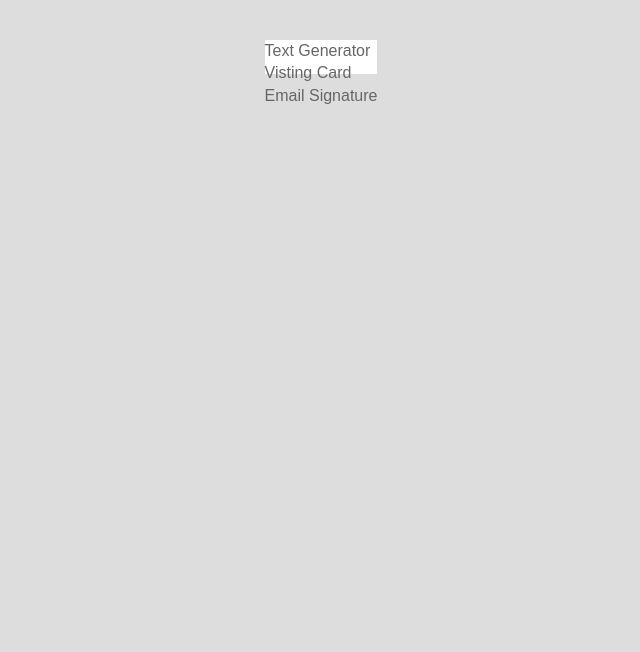
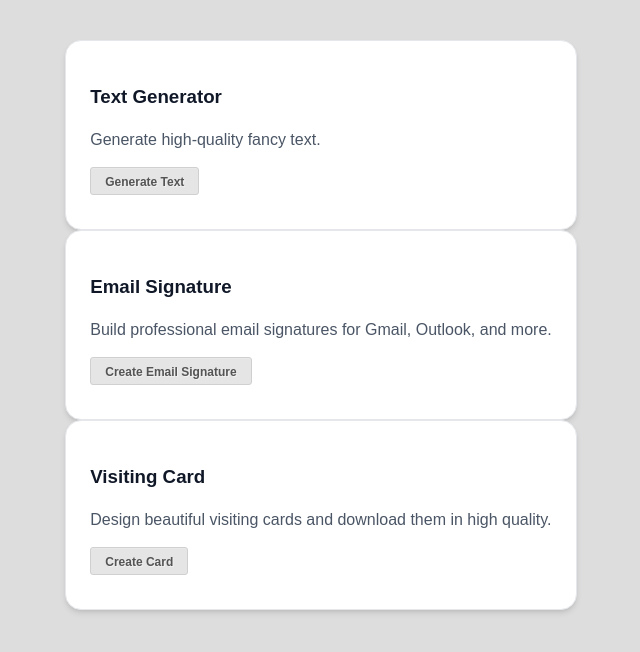
Before and after one commit to gs-web-technologies/fancy-text, a Next.js app: page / in a window 1280 px wide. Shown: the top 652 px of the page, without its empty margins (319-959 px from the left). Built offline with nearby package versions, Linux system fonts and the light colour scheme.

Commit message:
added front page to visit text-generator, emailSignature and vistingcards

```diff
--- a/src/app/email-signature/Form.jsx
+++ b/src/app/email-signature/Form.jsx
@@ -71,7 +71,7 @@ const schema = z.object({
 });
 
 
-function Form() {
+function Form({template = '1'}) {
     const { register, setValue, handleSubmit, reset, watch, formState: { errors, isDirty } } = useForm({
         resolver: zodResolver(schema)
     });
@@ -81,7 +81,7 @@ function Form() {
     const [issubmitted, setSubmitted] = useState(false);
     const formValues = watch();
     const [selectedFile, SetSelectedFile] = useState();
-    const [templatetype, SetTemplatetype] = useState("1");
+    const [templatetype, SetTemplatetype] = useState(template);
 
 
     let defaultValues = {
@@ -160,7 +160,9 @@ function Form() {
                                 name="template_type"
                                 id="email_signature"
                                 SetTemplatetype={SetTemplatetype}
-                                label="Email Signatures" />
+                                label="Email Signatures"
+                                template = {template}
+                                />
 
                             <RadioButton
                                 type="radio"
@@ -168,7 +170,9 @@ function Form() {
                                 name="template_type"
                                 id="visiting_card"
                                 SetTemplatetype={SetTemplatetype}
-                                label="Visiting Cards" />
+                                label="Visiting Cards"
+                                template = {template}
+                                />
                         </div>
 
                         <Input
--- a/src/app/email-signature/page.jsx
+++ b/src/app/email-signature/page.jsx
@@ -1,11 +1,15 @@
+"use client";
+import { useSearchParams } from "next/navigation";
 import Form from "./Form";
 
 
 export default function EmailSignature() {
+    const searchParams = useSearchParams();
+    const type = searchParams.get('type');
 
     return (
         <div>
-            <Form />
+            <Form template={type} />
         </div>
     );
 }
--- a/src/app/page.js
+++ b/src/app/page.js
@@ -1,17 +1,50 @@
+"use client";
 import Link from "next/link";
 
 export default function Home() {
     return (
-        <div className="d-flex flex-wrap gap-6 bg-white align-item-center justify-content-center h-[34px] mx-auto">
-            <div>
-                <Link href="/text-generator">Text Generator</Link>
+        <div className="row mb-2 mx-auto">
+
+            {/* Card 1 */}
+            <div className="bg-white p-6 rounded-2xl shadow-md border border-gray-200 hover:shadow-lg transition">
+                <h3 className="text-xl font-semibold text-gray-900 mb-2">
+                    Text Generator
+                </h3>
+                <p className="text-gray-600 mb-4">
+                    Generate high-quality fancy text.
+                </p>
+                <Link href="/text-generator" className="btn px-4 py-2 bg-indigo-600 text-white rounded-lg text-sm font-medium hover:bg-black-700 transition">
+                   Generate Text
+                </Link>
             </div>
-            <div>
-                <Link href="/email-signature">Visting Card</Link>
+
+            {/* Card 3 */}
+            <div className="bg-white p-6 rounded-2xl shadow-md border border-gray-200 hover:shadow-lg transition">
+                <h3 className="text-xl font-semibold text-gray-900 mb-2">
+                    Email Signature
+                </h3>
+                <p className="text-gray-600 mb-4">
+                    Build professional email signatures for Gmail, Outlook, and more.
+                </p>
+                <Link href="/email-signature?type=1" className="btn px-4 py-2 bg-indigo-600 text-white rounded-lg text-sm font-medium hover:bg-indigo-700 transition">
+                   Create Email Signature
+                </Link>
             </div>
-            <div>
-                <Link href="/email-signature">Email Signature</Link>
+
+            {/* Card 2 */}
+            <div className="bg-white p-6 rounded-2xl shadow-md border border-gray-200 hover:shadow-lg transition">
+                <h3 className="text-xl font-semibold text-gray-900 mb-2">
+                    Visiting Card
+                </h3>
+                <p className="text-gray-600 mb-4">
+                    Design beautiful visiting cards and download them in high quality.
+                </p>
+                <Link href="/email-signature?type=2" className="btn px-4 py-2 bg-indigo-600 text-white rounded-lg text-sm font-medium hover:bg-indigo-700 transition">
+                    Create Card
+                </Link>
             </div>
+
+
         </div>
     )
 }
--- a/src/components/forms/RadioButton.jsx
+++ b/src/components/forms/RadioButton.jsx
@@ -1,6 +1,6 @@
 import React from 'react'
 
-function RadioButton({type, value, name, id, SetTemplatetype, label}) {
+function RadioButton({ type, value, name, id, SetTemplatetype, label, template }) {
     return (
         <div>
             <input
@@ -8,13 +8,14 @@ function RadioButton({type, value, name, id, SetTemplatetype, label}) {
                 value={value}
                 name={name}
                 id={id}
+                defaultChecked={template === value}
                 onChange={() => {
                     SetTemplatetype(value);
                 }}
             />
             <label
-            htmlFor={id}
-            className="p-2 text-[17px] text-bold">{label}</label>
+                htmlFor={id}
+                className="p-2 text-[17px] text-bold">{label}</label>
 
         </div>
     )
--- a/src/components/templates/VistingCardTemplate.jsx
+++ b/src/components/templates/VistingCardTemplate.jsx
@@ -1,5 +1,6 @@
 import React, { useRef, useState } from 'react';
 import html2canvas from 'html2canvas';
+
 
 function VisitingCardTemplate({ children, issubmitted }) {
 
@@ -16,9 +17,9 @@ function VisitingCardTemplate({ children, issubmitted }) {
 
     try {
       const canvas = await html2canvas(node, {
-        scale: 3,           // higher = sharper image (3x resolution)
-        useCORS: true,      // needed if card has external images/logos
-        backgroundColor: null, // transparent bg, preserves card's own bg
+        scale: 3,
+        useCORS: true,
+        backgroundColor: null,
       });
 
       const link = document.createElement('a');
@@ -33,7 +34,7 @@ function VisitingCardTemplate({ children, issubmitted }) {
     }
   }
 
-  const handelPrint = () => {
+  const handelPrint = async () => {
     setPrinting(true);
     const node = cardRef.current;
     if (!node) {
@@ -41,37 +42,43 @@ function VisitingCardTemplate({ children, issubmitted }) {
       return;
     }
 
-    const printWindow = window.open('', '_blank', 'width=0,height=0,top=-1000,left=-1000');
-    printWindow.document.write(`
+    try {
+      const canvas = await html2canvas(node, {
+        scale: 3,
+        useCORS: true,
+        backgroundColor: null,
+      });
+      const dataUrl = canvas.toDataURL('image/png');
+
+      const win = window.open('', '_blank', 'width=800,height=600');
+
+      win.document.write(`
       <!DOCTYPE html>
       <html>
       <head>
-                <title>Visiting Card</title>
         <style>
-                    body {
-                        display: flex;
-                        align-items: center;
-                        justify-content: center;
-                        min-height: 100vh;
-                    }
+          * { margin: 0; padding: 0; box-sizing: border-box; }
+          body { display: flex; align-items: center; justify-content: center; min-height: 100vh; }
+          img { max-width: 100%; display: block; }
           @media print {
             body { margin: 0; }
-                        @page { margin: 0; }
+            @page { margin: 0; size: 3.5in 2in landscape; }
           }
         </style>
       </head>
       <body>
-                ${node.outerHTML}
+        <img src="${dataUrl}" onload="window.print(); win.close()" />
       </body>
       </html>
     `);
 
-    printWindow.document.close();
+      win.document.close();
+    } catch (err) {
+      console.error('Print failed:', err);
+    } finally {
       setPrinting(false);
-    printWindow.print();
-
     }
-
+  };
   return (
     <div className="text-start w-[700px] mt-2 mb-4 border-none rounded-xl shadow-sm  overflow-hidden">
 
@@ -100,7 +107,7 @@ function VisitingCardTemplate({ children, issubmitted }) {
               <div className="w-4 h-4 border-2 border-gray-300 border-t-black rounded-full animate-spin"></div>
               <span className="text-sm text-gray-600">Printing...</span>
             </div>
-          ) :(<button
+          ) : (<button
             className="inline-flex items-center gap-1.5 px-3.5 py-1.5 text-sm font-medium text-gray-700 bg-white border-none rounded-lg hover:bg-gray-50 active:scale-95 transition-all duration-150 p-2 underline"
             onClick={handelPrint}
           >
```
Lines whose indentation alone changed are shown as unchanged.
